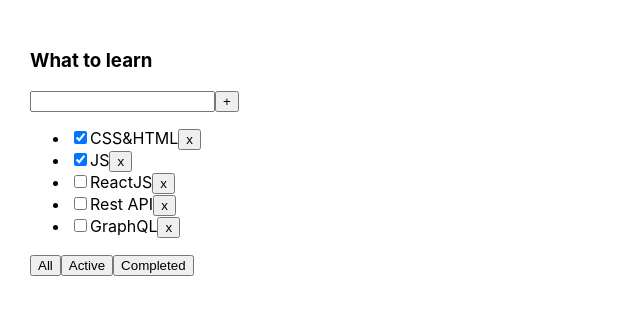
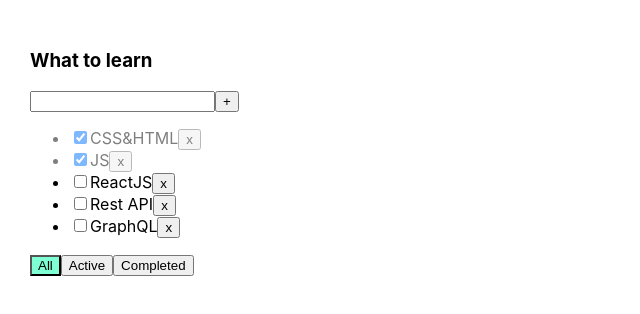
Before and after one commit to IgorKudlo/todolist-ts, a React (Create React App) app: page / in a window 1280 px wide. Shown: the top 314 px of the page, without its empty margins (0-640 px from the left). Built offline with nearby package versions, Linux system fonts and the light colour scheme.

Commit message:
Tl-04 error on field; add styles for filter status

```diff
--- a/src/App.css
+++ b/src/App.css
@@ -6,3 +6,19 @@
 .App > div {
   margin-right: 50px;
 }
+
+.error {
+  border: red 1px solid;
+}
+
+.error-message {
+  color: red;
+}
+
+.active-filter {
+  background-color: aquamarine;
+}
+
+.is-done {
+  opacity: 0.5;
+}
--- a/src/App.tsx
+++ b/src/App.tsx
@@ -13,7 +13,6 @@
         {id: v1(), title: "Rest API", isDone: false},
         {id: v1(), title: "GraphQL", isDone: false},
     ]);
-    let [filter, setFilter] = useState<FilterValuesType>("all");
 
     function removeTask(id: string) {
         let filteredTasks = tasks.filter(t => t.id !== id);
@@ -26,10 +25,19 @@
         setTasks(newTasks);
     }
 
+    function changeStatus(taskID: string, isDone: boolean) {
+        let task = tasks.find(t => t.id === taskID);
+        if (task) {
+            task.isDone = isDone;
+            setTasks([...tasks]);
+        }
+    }
+
     function changeFilter(value: FilterValuesType) {
         setFilter(value);
     }
 
+    let [filter, setFilter] = useState<FilterValuesType>("all");
     let tasksForTodolist = tasks;
     if (filter === "completed") tasksForTodolist = tasks.filter(t => t.isDone);
     if (filter === "active") tasksForTodolist = tasks.filter(t => !t.isDone);
@@ -42,6 +50,8 @@
                 removeTask={removeTask}
                 changeFilter={changeFilter}
                 addTask={addTask}
+                changeTaskStatus={changeStatus}
+                filter={filter}
             />
         </div>
     );
--- a/src/Todolist.tsx
+++ b/src/Todolist.tsx
@@ -13,23 +13,31 @@
     removeTask: (id: string) => void
     changeFilter: (value: FilterValuesType) => void
     addTask: (title: string) => void
+    changeTaskStatus: (taskID: string, isDone: boolean) => void
+    filter: FilterValuesType
 }
 
 export function Todolist(props: PropsType) {
-    const [newTaskTitle, setNewTaskTitle] = useState("");
+    const [title, setTitle] = useState("");
+    const [error, setError] = useState<string | null>(null);
 
     const onNewTitleOnChangeHandler = (e: ChangeEvent<HTMLInputElement>) => {
-        setNewTaskTitle(e.currentTarget.value)
+        setTitle(e.currentTarget.value)
     }
     const onKeyPressHandler = (e: KeyboardEvent<HTMLInputElement>) => {
+        setError(null);
         if (e.charCode === 13) {
-            props.addTask(newTaskTitle);
-            setNewTaskTitle("");
+            props.addTask(title);
+            setTitle("");
         }
     }
     const addTask = () => {
-        props.addTask(newTaskTitle);
-        setNewTaskTitle("");
+        if (title.trim() !== "") {
+            props.addTask(title);
+            setTitle("");
+        } else {
+            setError("Title is required");
+        }
     }
     const onAllClickHandler = () => props.changeFilter("all");
     const onActiveClickHandler = () => props.changeFilter("active");
@@ -39,20 +47,26 @@
         <div>
             <h3>{props.title}</h3>
             <div>
-                <input value={newTaskTitle}
+                <input value={title}
                        onChange={onNewTitleOnChangeHandler}
                        onKeyPress={onKeyPressHandler}
+                       className={error ? "error" : ""}
                 />
                 <button onClick={addTask}>+</button>
+                {error && <div className={"error-message"}>{error}</div>}
             </div>
             <ul>
                 {
                     props.tasks.map((t) => {
                         const onRemoveHandler = () => props.removeTask(t.id);
+                        const onChangeHandler = (e: ChangeEvent<HTMLInputElement>) => props.changeTaskStatus(t.id, e.currentTarget.checked);
 
                         return (
-                            <li key={t.id}>
-                                <input type="checkbox" checked={t.isDone}/>
+                            <li key={t.id} className={t.isDone ? "is-done" : ""}>
+                                <input
+                                    type="checkbox"
+                                    checked={t.isDone}
+                                    onChange={onChangeHandler}/>
                                 <span>{t.title}</span>
                                 <button onClick={onRemoveHandler}>x</button>
                             </li>
@@ -61,9 +75,12 @@
                 }
             </ul>
             <div>
-                <button onClick={onAllClickHandler}>All</button>
-                <button onClick={onActiveClickHandler}>Active</button>
-                <button onClick={onCompletedClickHandler}>Completed</button>
+                <button className={props.filter === "all" ? "active-filter" : ""}
+                        onClick={onAllClickHandler}>All</button>
+                <button className={props.filter === "active" ? "active-filter" : ""}
+                        onClick={onActiveClickHandler}>Active</button>
+                <button className={props.filter === "completed" ? "active-filter" : ""}
+                        onClick={onCompletedClickHandler}>Completed</button>
             </div>
         </div>
     )
```
